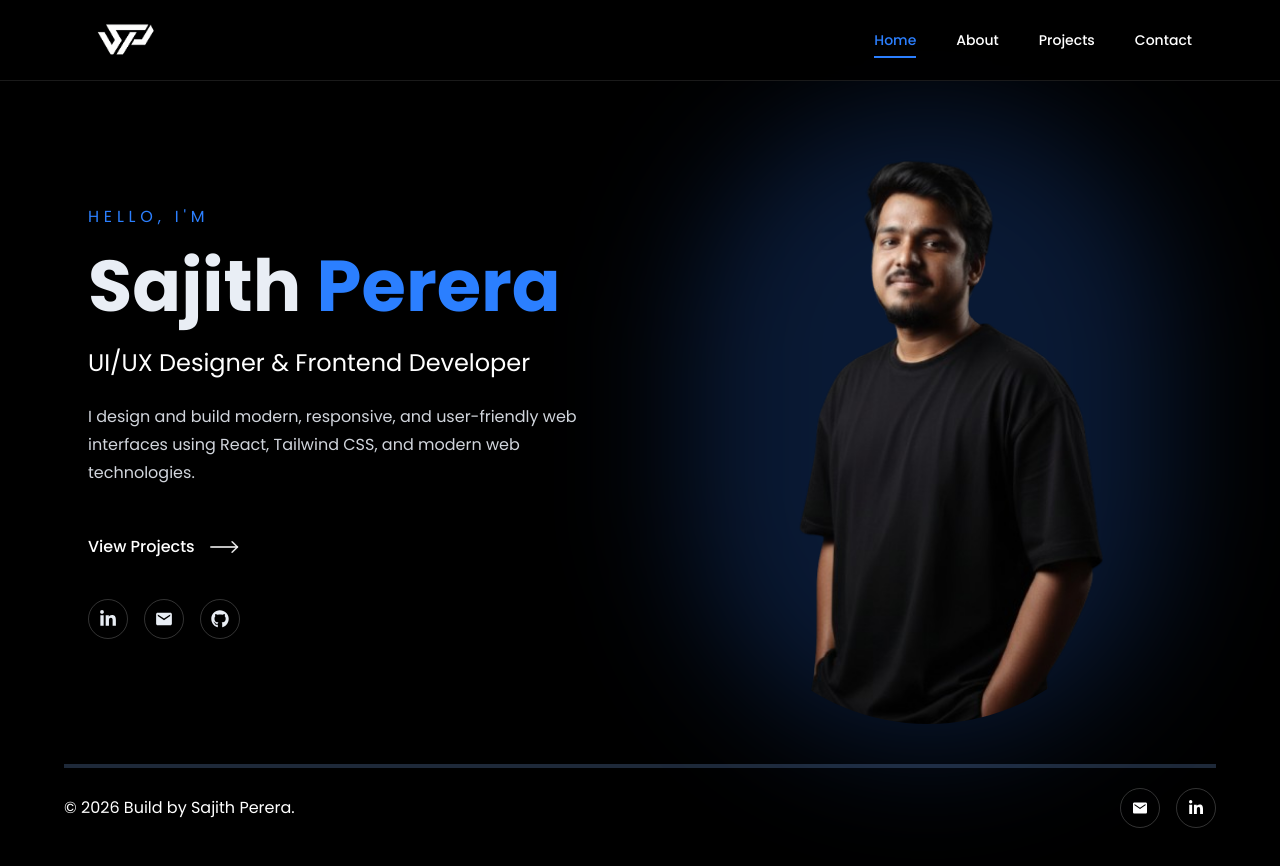
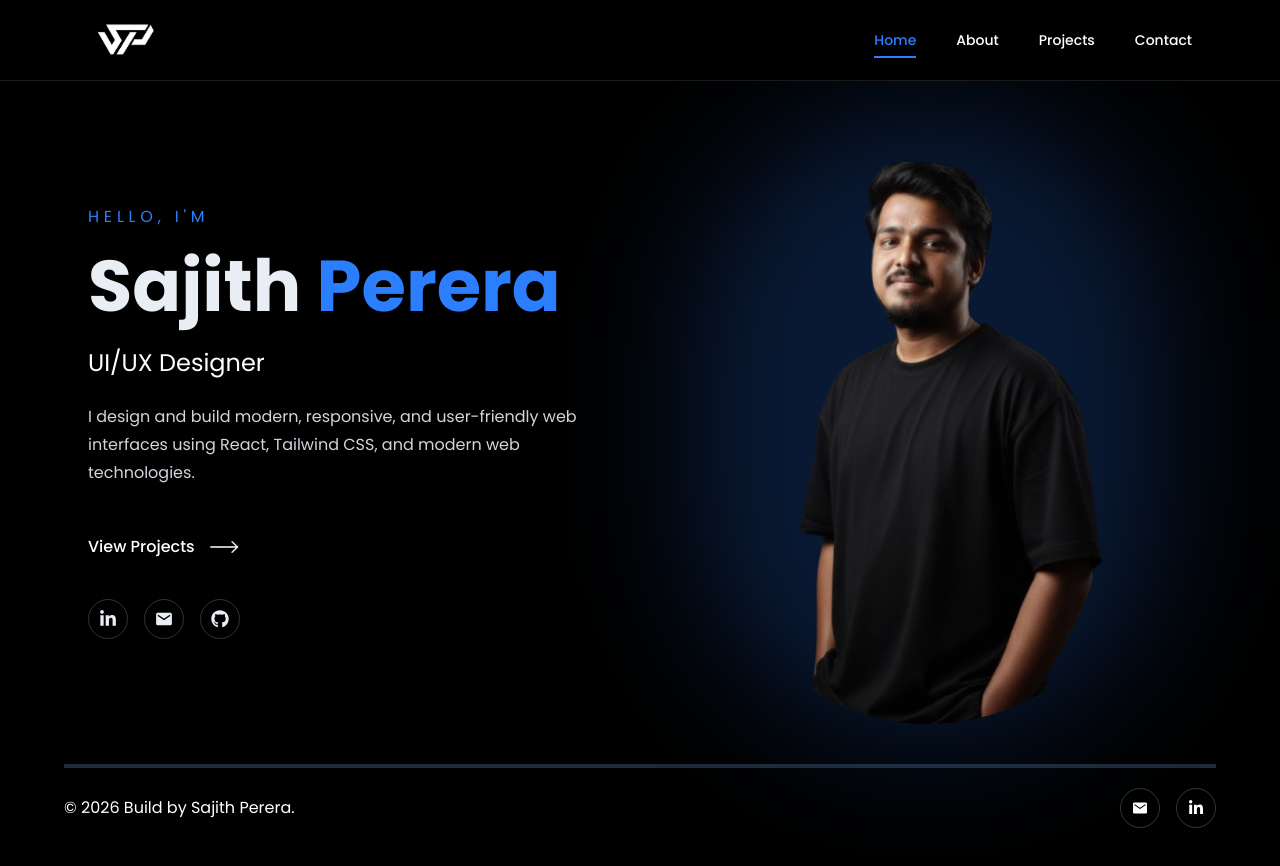
Before and after one commit to Sajiya14/my-portfolio, a React (Vite) app in the folder frontend/: page / in a window 1280 px wide. Built offline with nearby package versions, Linux system fonts and the light colour scheme; a web font is replaced by a local one.

Commit message:
Remove Frontend Developer Title

```diff
--- a/frontend/src/pages/Home.jsx
+++ b/frontend/src/pages/Home.jsx
@@ -61,7 +61,7 @@ export default function Home() {
               </h1>
 
               <h2 className="text-lg sm:text-xl md:text-2xl text-white mb-6">
-                UI/UX Designer & Frontend Developer
+                UI/UX Designer
               </h2>
 
               <p className="text-gray-300 text-sm sm:text-base leading-7 max-w-lg mx-auto md:mx-0 mb-8">
```
